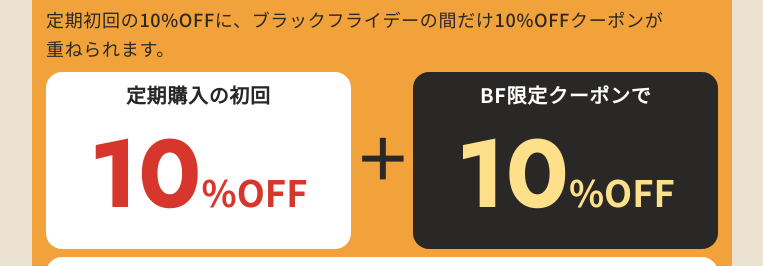
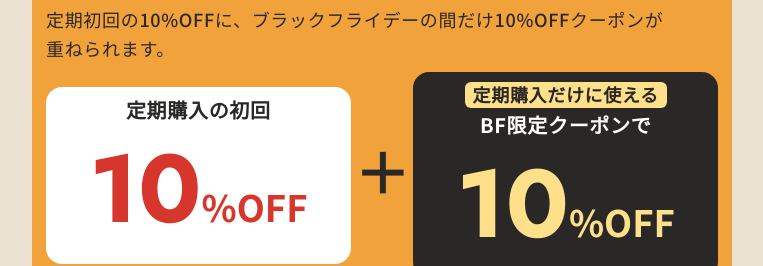
Before and after one commit to greentuushou-arch/cordy-blackfriday-2026, a plain HTML site: page index.html in a window 1280 px wide. Shown: the part 1694-1960 px from the top of the page, without its empty margins (258-1021 px from the left). Drawn offline with Linux system fonts and the light colour scheme; grey boxes are pictures that could not be loaded.

Commit message:
fix: BF限定クーポンに「定期購入だけに使える」を追記
Co-Authored-By: Claude Opus 5.5 <noreply@anthropic.com>

```diff
--- a/index.html
+++ b/index.html
@@ -361,6 +361,7 @@ a{color:inherit;text-decoration:none}
 .tk-eq .box .num u{text-decoration:none;font-family:var(--jp);font-size:.38em}
 .tk-eq .box.c{background:var(--ink);color:#fff}
 .tk-eq .box.c .num{color:var(--butter)}
+.tk-eq .box .only{display:table;margin:0 auto 4px;background:var(--butter);color:var(--ink);border-radius:6px;padding:1px 8px;font-size:min(3.6vw,18px);white-space:nowrap}
 .tk-eq .plus{font-family:var(--en);font-weight:700;font-size:min(8vw,54px);line-height:1}
 .tk-ex{margin-top:8px;background:#fff;border-radius:16px;padding:12px 14px;display:grid;grid-template-columns:96px 1fr;gap:12px;align-items:center}
 .tk-ex img{width:96px;aspect-ratio:1/1;border-radius:7.6%}
@@ -497,7 +498,7 @@ a{color:inherit;text-decoration:none}
       <div class="tk-eq rv">
         <div class="box"><p>定期購入の初回</p><p class="num">10<u>%OFF</u></p></div>
         <span class="plus">＋</span>
-        <div class="box c"><p>BF限定クーポンで</p><p class="num">10<u>%OFF</u></p></div>
+        <div class="box c"><p class="only">定期購入だけに使える</p><p>BF限定クーポンで</p><p class="num">10<u>%OFF</u></p></div>
       </div>
       <div class="tk-ex rv">
         <img src="https://shop.r10s.jp/cordy/cabinet/item_img/sam/nml/cordyg30a2.jpg" alt="コルディ M／G 30g">
```
